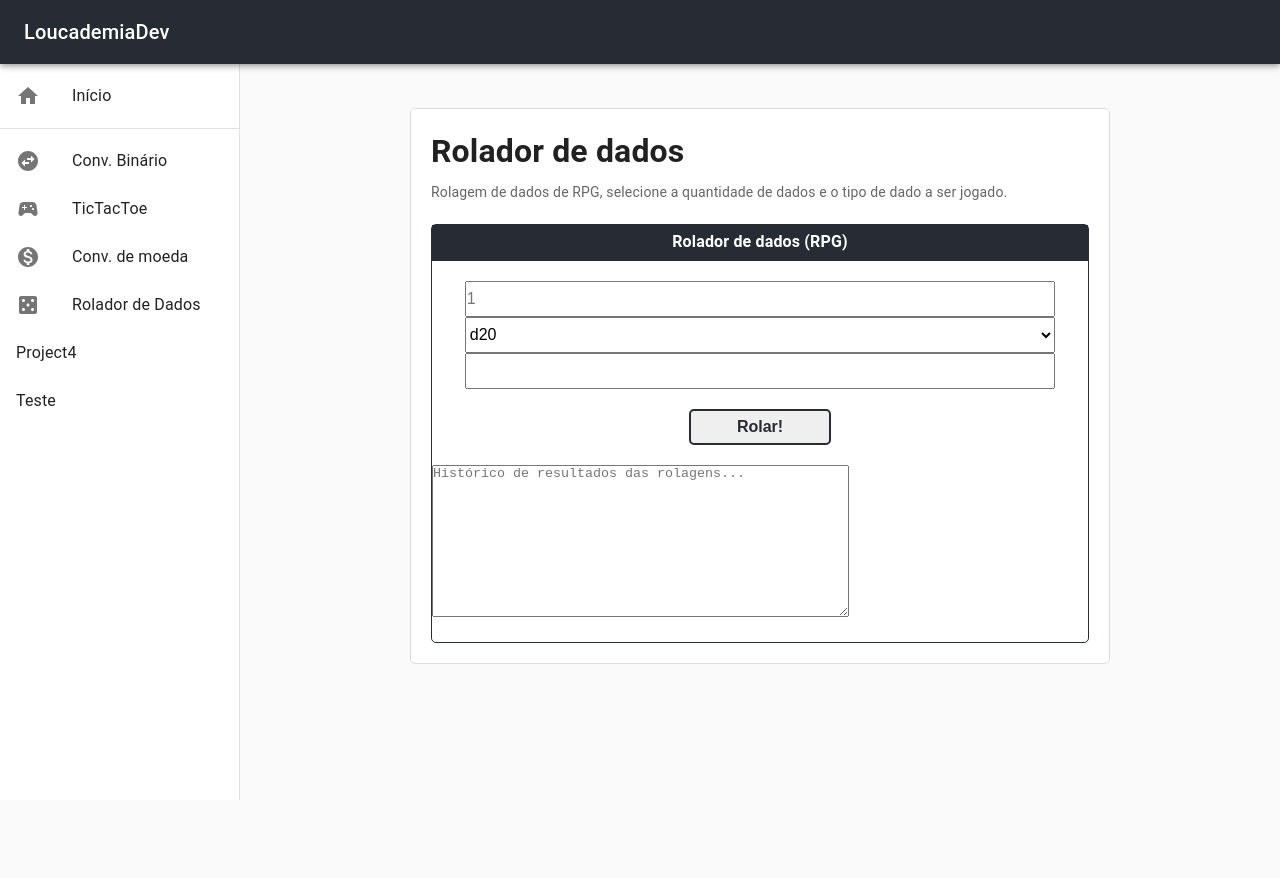
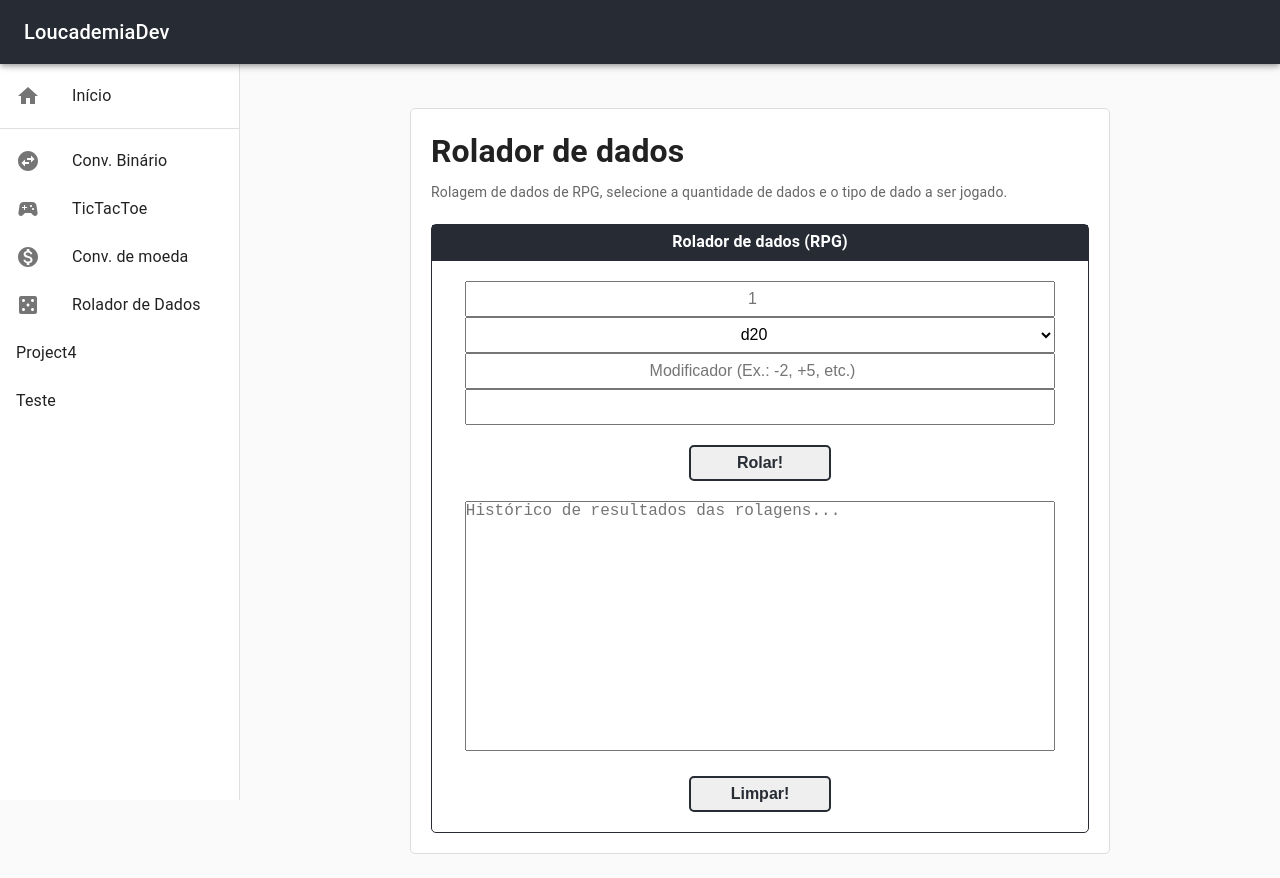
Before and after one commit to grcreutzberg/mydevwebsite, a React (Create React App) app: page /diceRoll in a window 1280 px wide. Before the commit the page ends 800 px from the top, so only its background shows below. Built offline with nearby package versions, Linux system fonts and the light colour scheme.

Commit message:
Dice roll versão final
Rolador de dados de rpg

```diff
--- a/src/pages/diceRoll/index.js
+++ b/src/pages/diceRoll/index.js
@@ -5,25 +5,69 @@ import "./styles.css";
 export default class diceRoll extends Component {
 
     state = {
-        history: [],
+        listHistory: [],
+        history: null,
         result: null
     }
+
+    clear = () => {
+        this.setState({ result: null, history: null, listHistory: [] });
+        document.querySelector('textarea#rollHistory').value = null;
+    }
+
 
     rollDice = () => {
         this.diceRequest();
     }
 
     diceRequest = async () => {
-        const timeDice = document.querySelector('input#timeDice').value;
+        const data = new Date();
+        const hora = data.getHours() + ':' + data.getMinutes() + ':' + data.getSeconds();
+
+        const timeDice = document.querySelector('input#timesDice').value;
         const typeDice = document.querySelector('select#typeDice').value;
+        const modDice = document.querySelector('input#modDice').value;
+        const operador = (modDice < 0 ? "-" : "+");
+        const mod = (modDice < 0 ? modDice * -1 : modDice);
 
         const response = await diceAPI.get(`/json/${timeDice}d${typeDice}`);
-        console.log(response.data.dice);
 
-        const data = new Date();
-        const hora = data.getHours() + ':' + data.getMinutes() + ':' + data.getSeconds();
-        const output = '[' + hora + '] Jogador rolou ' + timeDice + 'd' + typeDice + ' = ' + response.data.dice[0].value
-        this.setState({ result: output, history: response })
+        let sumDice = 0;
+        let listDice = [];
+        for (var i = 0; i < response.data.dice.length; i++) {
+            sumDice += response.data.dice[i].value;
+            listDice.push(response.data.dice[i].value);
+        }
+
+        //[20:26:53] Jogador rolou 3d20 + 5 = 19 {[7, 2, 5] + 5}
+        let resultado = '';
+        let output = '';
+        if (modDice !== '') {
+            resultado = (parseInt(sumDice) + parseInt(modDice));
+            output = '[' + hora + '] Rolou '
+                    + timeDice + 'd'
+                    + typeDice + ' '
+                    + operador + ' ' +
+                    + mod + ' = '
+                    + resultado + ' {['
+                    + listDice + ']'
+                    + operador + ' ' +
+                    + mod +'}';
+        } else {
+            resultado = (parseInt(sumDice));
+            output = '[' + hora + '] Rolou '
+                    + timeDice + 'd'
+                    + typeDice + ' = '
+                    + resultado + ' {['
+                    + listDice + ']}';
+        }
+        let newListHistory = this.state.listHistory;
+        newListHistory.unshift(output);
+        let newHistory = '';
+        for (var i = 0; i < newListHistory.length; i++) {
+            newHistory += newListHistory[i] + '\n';
+        }
+        this.setState({ result: resultado, history: newHistory, listHistory: newListHistory });
     }
 
     render() {
@@ -36,8 +80,9 @@ export default class diceRoll extends Component {
                     <br />
                     <input
                         type="number"
-                        id="timeDice"
+                        id="timesDice"
                         placeholder="1"
+                        min="1"
                     />
                     <select id="typeDice">
                         <option value="4">d4</option>
@@ -47,6 +92,11 @@ export default class diceRoll extends Component {
                         <option value="12">d12</option>
                         <option value="20" selected>d20</option>
                     </select>
+                    <input
+                        type="number"
+                        id="modDice"
+                        placeholder="Modificador (Ex.: -2, +5, etc.)"
+                    />
                     <input
                         type="text"
                         id="result"
@@ -64,6 +114,8 @@ export default class diceRoll extends Component {
                         rows="10"
                         cols="50">
                     </textarea>
+                    <br />
+                    <button onClick={this.clear}>Limpar!</button>
                 </div>
             </div>
         );
--- a/src/pages/diceRoll/styles.css
+++ b/src/pages/diceRoll/styles.css
@@ -42,6 +42,11 @@
     height: 36px;
     width: 90%;
     font-size:  16px;
+    text-align: center;
+}
+
+.dice-input input#result {
+    font-weight: bold;
 }
 
 .dice-input select {
@@ -50,6 +55,8 @@
     height: 36px;
     width: 90%;
     font-size:  16px;
+    text-align: center;
+    text-align-last: center;
 }
 
 .dice-input button {
@@ -73,3 +80,12 @@
     background: #272C34;
     color: #fff;
 }
+
+.dice-form textarea {
+    margin-left: 5%;
+    margin-right: 5%;
+    height: 250px;
+    width: 90%;
+    resize: none;
+    font-size:  16px;
+}
```
